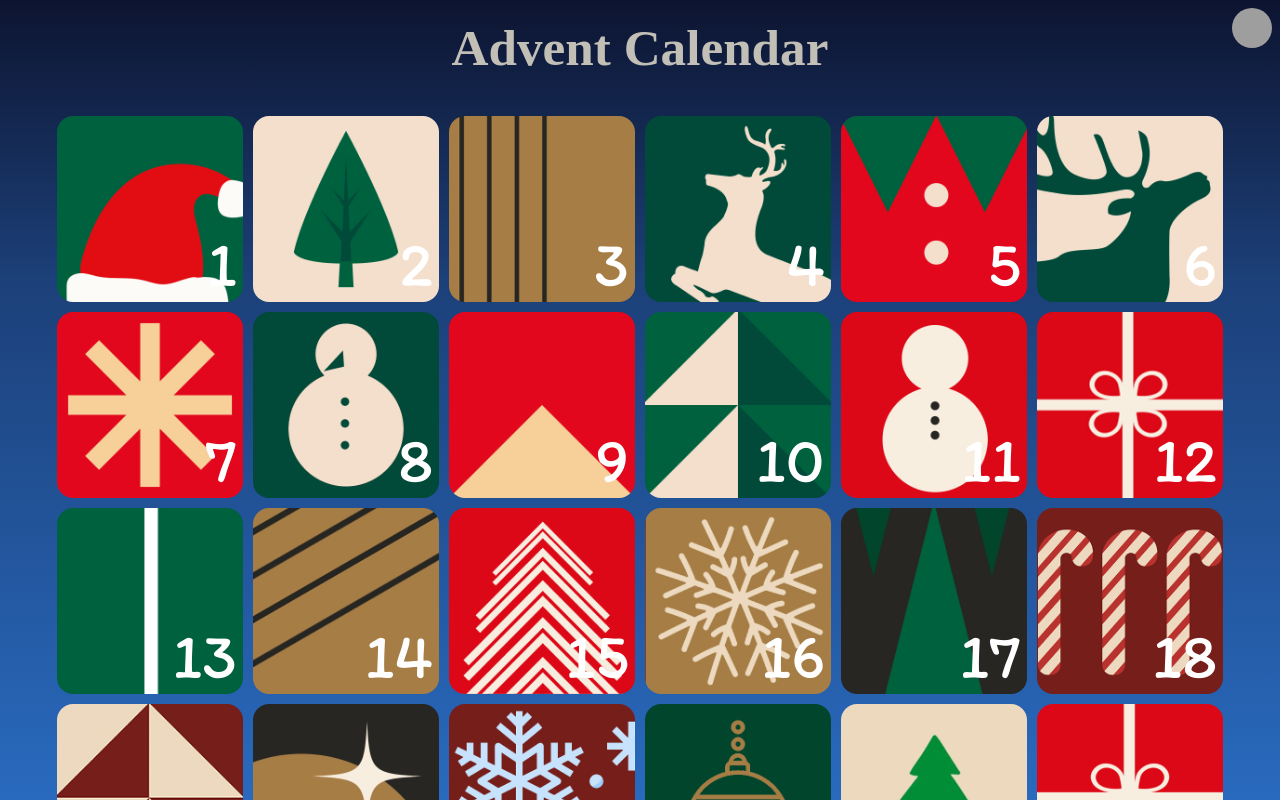
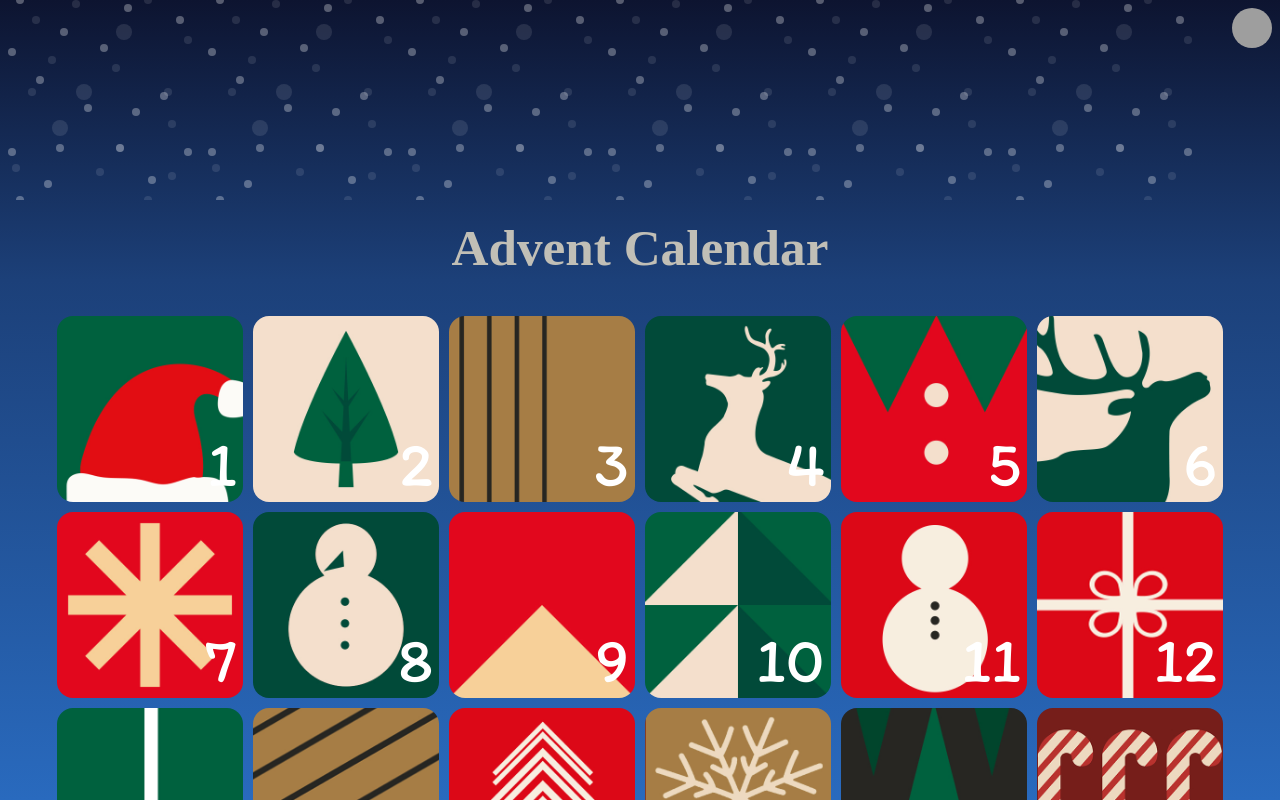
Before and after one commit to ValScal/Advent-Calendar, a React (Vite) app: page / in a window 1280 px wide. Shown: the top 800 px of the page. Built offline with nearby package versions, Linux system fonts and the light colour scheme; grey boxes are pictures that could not be loaded; a web font is replaced by a local one.

Commit message:
Update App.jsx

```diff
--- a/src/App.jsx
+++ b/src/App.jsx
@@ -55,6 +55,9 @@ function App() {
 
    return (
     <div className='container'>
+      <div class="snow">
+        <div></div>
+      </div>
         <h1 className='calendar__title'>Advent Calendar</h1>
         <div className='calendar'>
           {doors.map((door, index) => {
```
